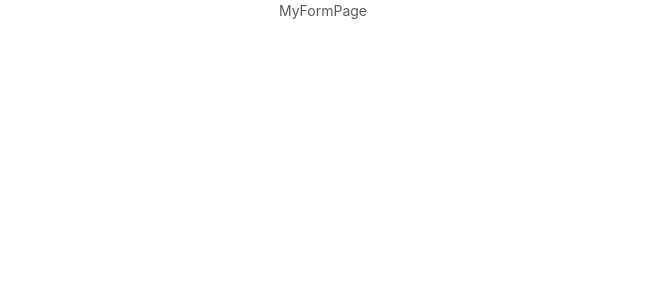
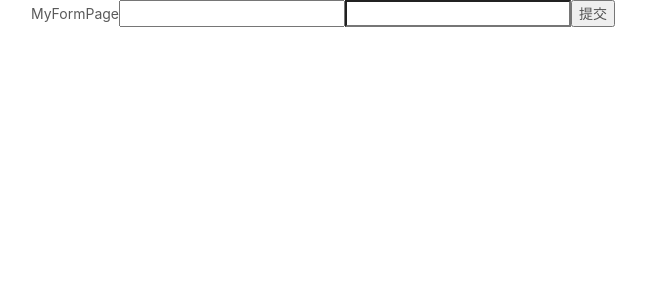
Before and after one commit to rzh11111111/react-app-exercise, a React (Create React App) app: page / in a window 1280 px wide. Shown: the top 300 px of the page, without its empty margins (317-963 px from the left). Built offline with nearby package versions, Linux system fonts and the light colour scheme.

Commit message:
kFormCreate高阶组件

```diff
--- a/src/pages/MyFormPage.js
+++ b/src/pages/MyFormPage.js
@@ -1,10 +1,30 @@
 import React , {Component} from 'react';
 //自己实现formpage
+
+//高阶组件
+function kFormCreate(Cmp) {
+    return class extends Component {
+        render(){
+            return (
+                <div className="border">
+                    <Cmp {...this.props}/>
+                </div>
+            )
+        }
+    }
+}
+
 export default class MyFormPage extends Component {
+    submit =()=>{
+        console.log("submit")
+    }
     render(){
         return (
             <div>
                 MyFormPage
+                <input/>
+                <input type="password"/>
+                <button onClick={this.submit}>提交</button>
             </div>
         )
     }
```
